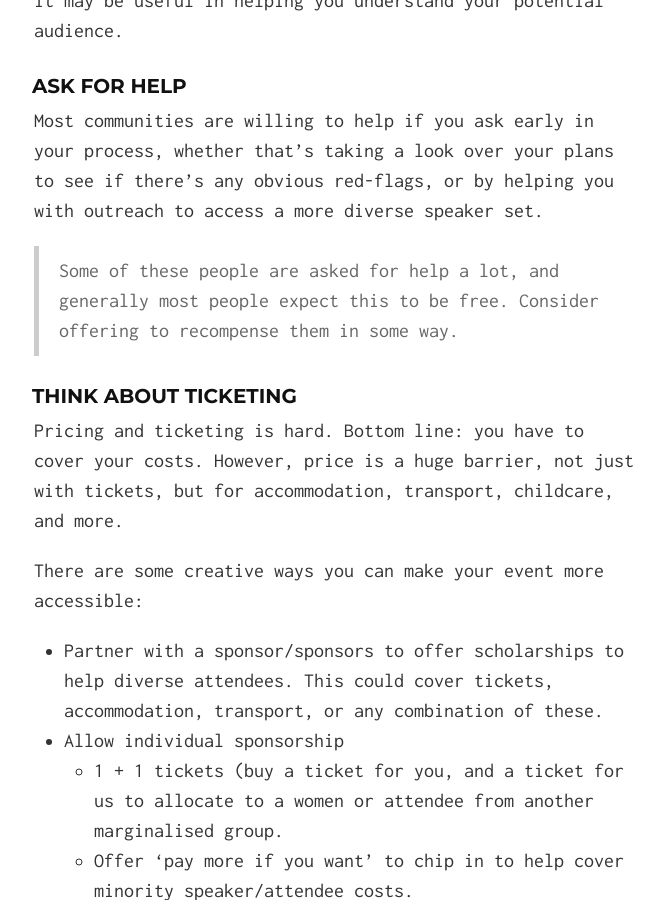
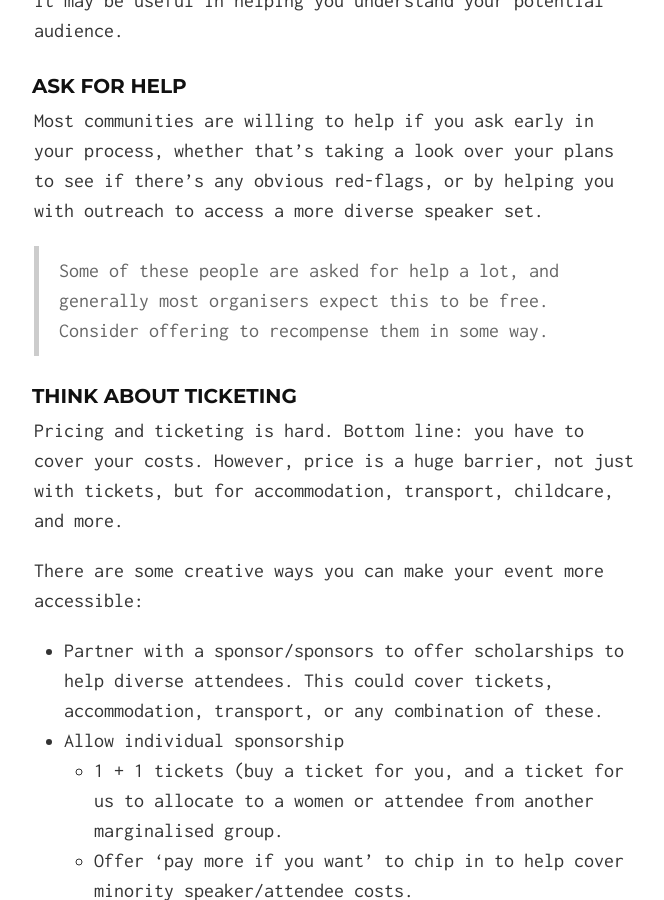
Before and after one commit to hopperfund/events, a Jekyll site: the page built from index.md, in a window 1280 px wide and 900 px high, scrolled down 2624 px. Shown: the whole window, without its empty margins (306-970 px from the left). Built offline with Jekyll 4.4.1, drawn with Linux system fonts in a browser that asks for light colours.

Commit message:
clarification of 'people'

```diff
--- a/index.md
+++ b/index.md
@@ -51,7 +51,7 @@ You can download the source data to refine it more for your audience. As census
 
 Most communities are willing to help if you ask early in your process, whether that's taking a look over your plans to see if there's any obvious red-flags, or by helping you with outreach to access a more diverse speaker set.
 
-> Some of these people are asked for help a lot, and generally most people expect this to be free. Consider offering to recompense them in some way.
+> Some of these people are asked for help a lot, and generally most organisers expect this to be free. Consider offering to recompense them in some way.
 
 ###Think about ticketing
 
```
